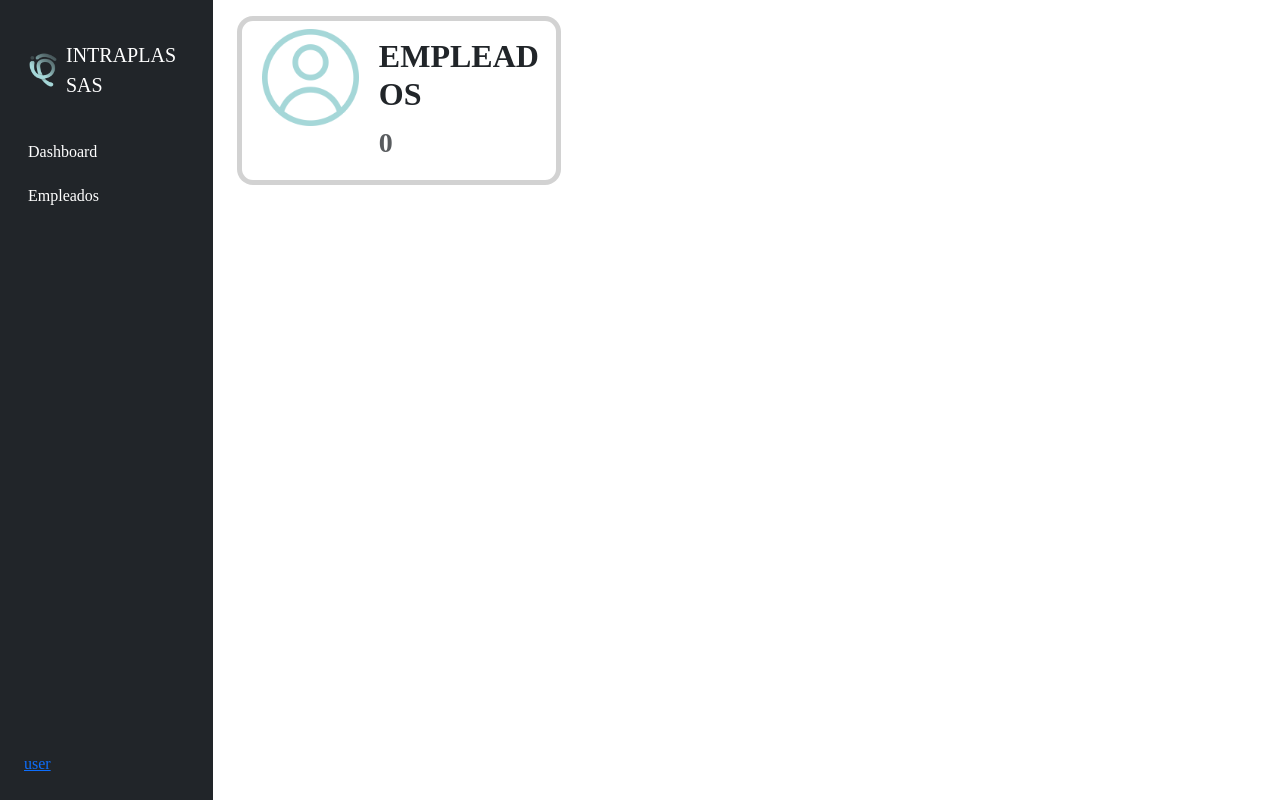
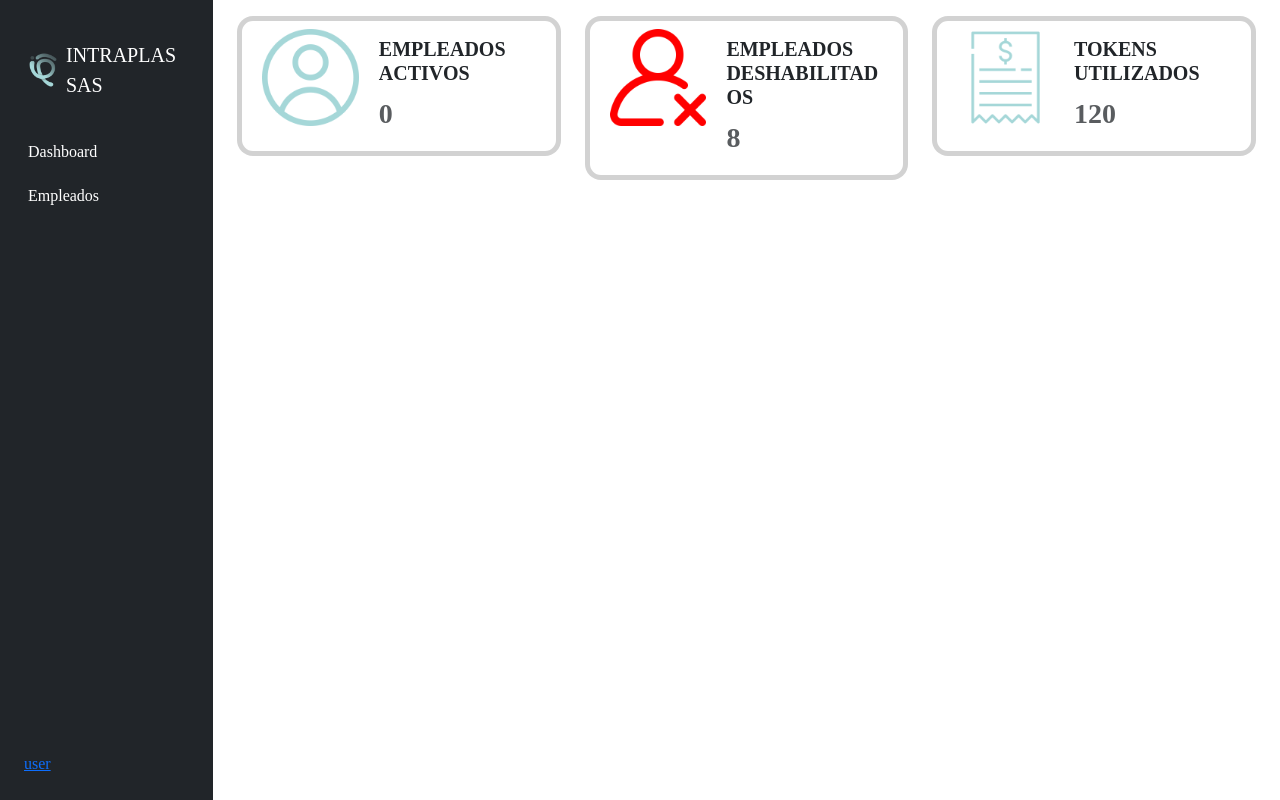
Before and after one commit to andresjsalcedo/tokens_almuerzo_intraplas, a Flask app: page /Dashboard in a window 1280 px wide. Run offline with Flask 3, Linux system fonts and the light colour scheme; some web fonts are replaced.

Commit message:
se configuro la vista dashboard

```diff
--- a/project/templates/Dashboard.html
+++ b/project/templates/Dashboard.html
@@ -50,8 +50,38 @@
                                   </div>
                                   <div class="col-md-8">
                                     <div class="card-body ms-3">
-                                      <h2 class="card-title fw-bold">EMPLEADOS</h2>
+                                      <h5 class="card-title fw-bold">EMPLEADOS ACTIVOS</h5>
                                       <p class="card-text"><small class="text-body-secondary fs-3 fw-semibold" id="contador_usuarios">{{ total_usuarios }}</small></p>
+                                    </div>
+                                  </div>
+                                </div>
+                              </div>
+                        </div>
+                        <div class="col-xl-4">
+                            <div class="card mb-3 border-5 rounded-4" style="max-width: 540px;">
+                                <div class="row g-0">
+                                  <div class="col-md-4">
+                                    <img src="../static/img/quitar-usuario.png" class="img-fluid rounded-start ms-3 p-1 mt-1" alt="...">
+                                  </div>
+                                  <div class="col-md-8">
+                                    <div class="card-body ms-3">
+                                      <h5 class="card-title fw-bold">EMPLEADOS DESHABILITADOS</h5>
+                                      <p class="card-text"><small class="text-body-secondary fs-3 fw-semibold" id="contador_usuarios">8</small></p>
+                                    </div>
+                                  </div>
+                                </div>
+                              </div>
+                        </div>
+                        <div class="col-xl-4">
+                            <div class="card mb-3 border-5 rounded-4" style="max-width: 540px;">
+                                <div class="row g-0">
+                                  <div class="col-md-4">
+                                    <img src="../static/img/factura.png" class="img-fluid rounded-start ms-3 p-1 mt-1" alt="...">
+                                  </div>
+                                  <div class="col-md-8">
+                                    <div class="card-body ms-3">
+                                      <h5 class="card-title fw-bold">TOKENS UTILIZADOS</h5>
+                                      <p class="card-text"><small class="text-body-secondary fs-3 fw-semibold" id="contador_usuarios">120</small></p>
                                     </div>
                                   </div>
                                 </div>
```
Also changed, not shown: QR_INTRAPLAS/Mauricio-Sistemas.png (added), project/static/img/factura.png (added), project/static/img/quitar-usuario.png (added).
